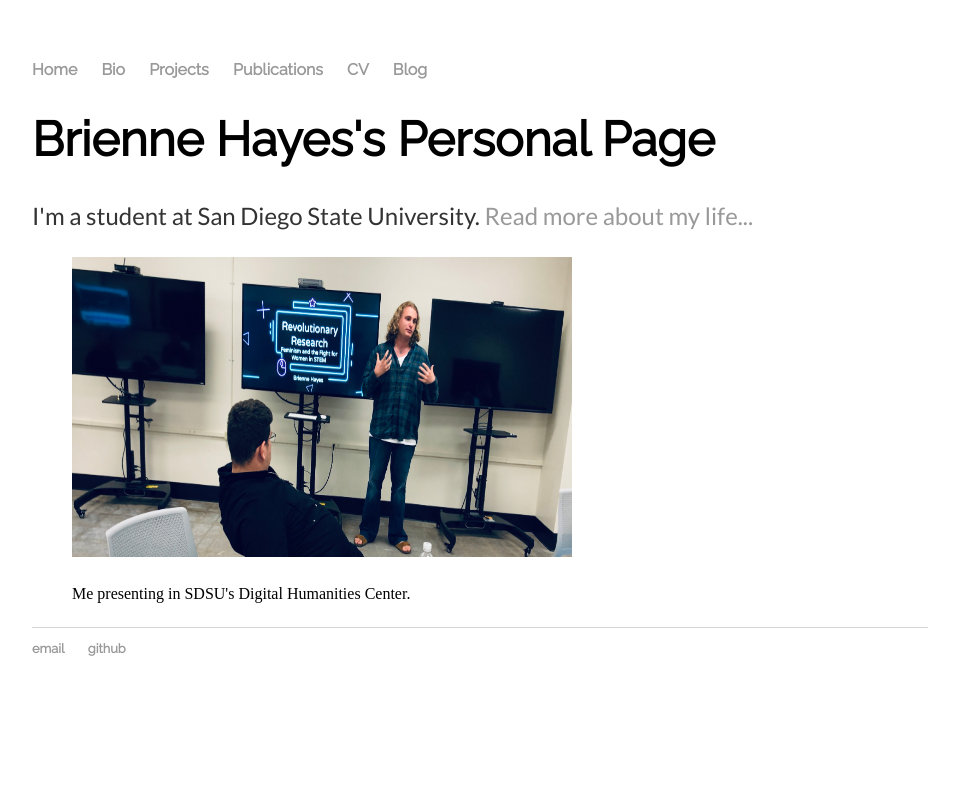
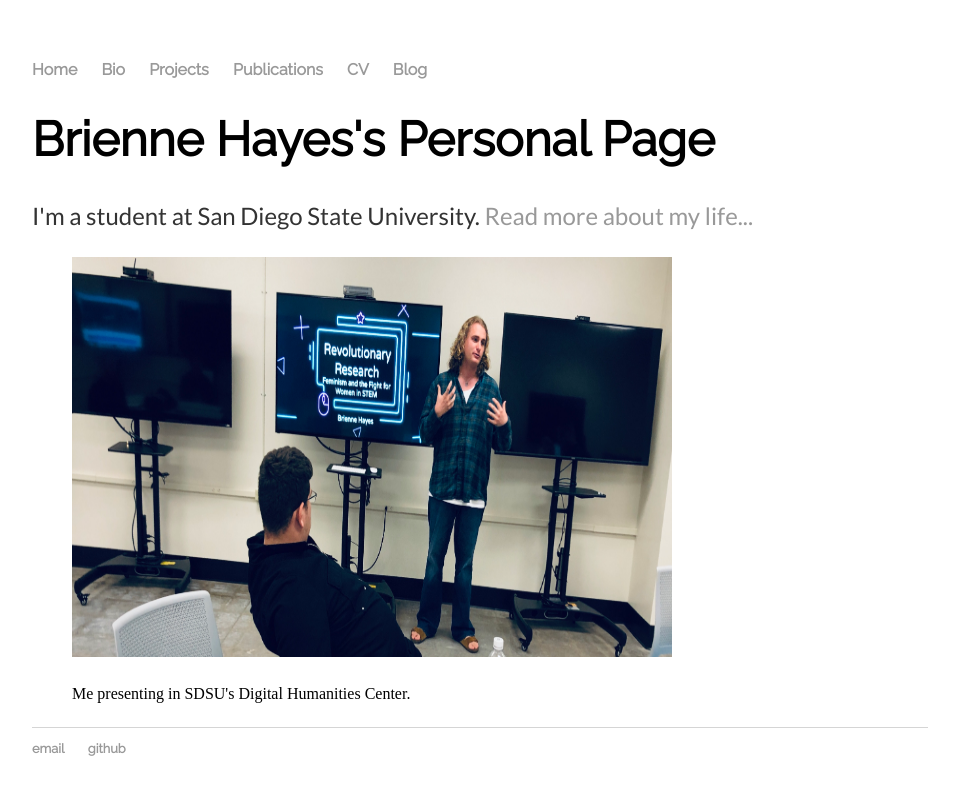
Before and after one commit to bhayes7/bhayes7.github.io, a Jekyll site: the page built from index.html, in a window 1280 px wide. Shown: the top 795 px of the page, without its empty margins (160-1119 px from the left). Built offline with Jekyll 4.4.1, drawn with Linux system fonts in a browser that asks for light colours.

Commit message:
changed photo size again

```diff
--- a/index.html
+++ b/index.html
@@ -9,8 +9,8 @@ title: Brienne Hayes
 		<img src="images/home-page-photo.jpeg"
 		     alt="Photo of Brienne giving a presentation"
 		     title="Brienne Presenting in the Digital Humanities Center"
-		     width="500"
-		     height="300"/>
+		     width="600"
+		     height="400"/>
 		<p>
 			<figcaption>
 				Me presenting in SDSU's Digital Humanities Center.
```
